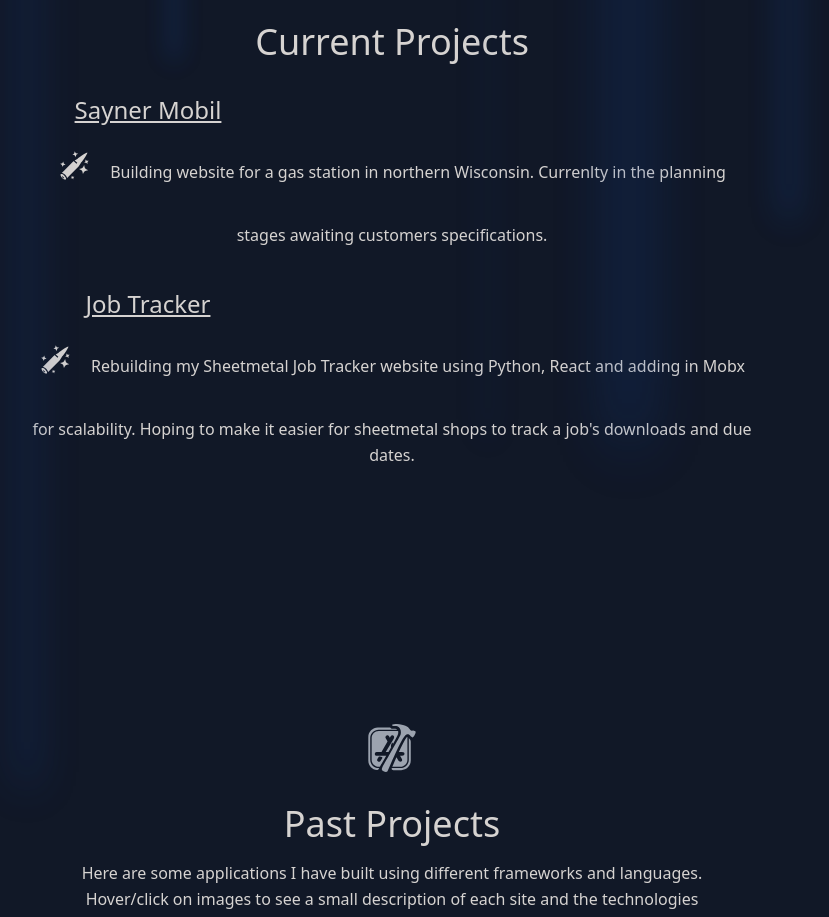
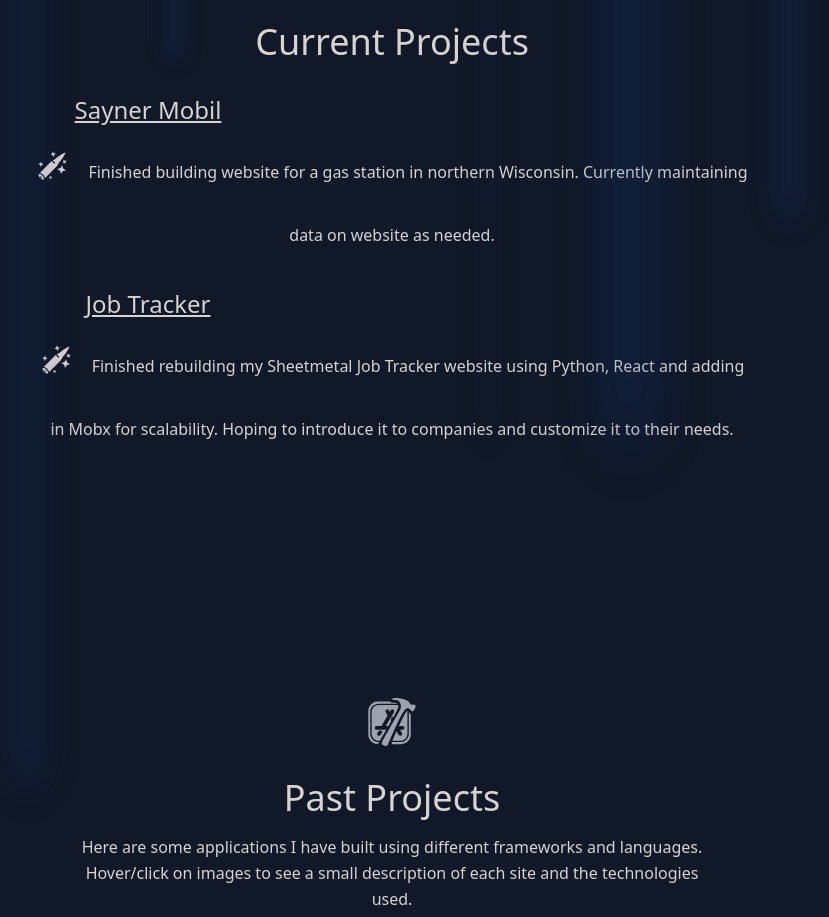
Before and after one commit to J-Gulledge19/Portfolio, a React (Create React App) app: page / in a window 1280 px wide. Shown: the part 820-1737 px from the top of the page, without its empty margins (248-1077 px from the left). Built offline with nearby package versions, Linux system fonts and the light colour scheme.

Commit message:
Updated bullet points on current work

```diff
--- a/src/components/Currentwork.js
+++ b/src/components/Currentwork.js
@@ -13,11 +13,11 @@ export default function CurrentWork() {
           </h1>
             <h1 className="grid grid-cols-2 gap-4 place-content-start h-8 sm:text-2xl text-2xl font-medium title-font mt-4 text-stone-300 text-decoration-line: underline">Sayner Mobil</h1>
           <p className="lg:w-3/4 mx-auto leading-relaxed text-base text-stone-300">
-            <GiSilverBullet className="w-8 h-20 inline-block mb-4 mr-5"/>Building website for a gas station in northern Wisconsin. Currenlty in the planning stages awaiting customers specifications.</p>
+            <GiSilverBullet className="w-8 h-20 inline-block mb-4 mr-5"/>Finished building website for a gas station in northern Wisconsin. Currently maintaining data on website as needed.</p>
             <br></br>
             <h1 className="grid grid-cols-2 gap-4 place-content-start h-8 sm:text-2xl text-2xl font-medium title-font mt-4 text-stone-300 text-decoration-line: underline">Job Tracker</h1>
             <p className="lg:w-3/4 mx-auto leading-relaxed text-base text-stone-300">
-            <GiSilverBullet className="w-8 h-20 inline-block mb-4 mr-5"/>Rebuilding my Sheetmetal Job Tracker website using Python, React and adding in Mobx for scalability. Hoping to make it easier for sheetmetal shops to track a job's downloads and due dates.
+            <GiSilverBullet className="w-8 h-20 inline-block mb-4 mr-5"/>Finished rebuilding my Sheetmetal Job Tracker website using Python, React and adding in Mobx for scalability. Hoping to introduce it to companies and customize it to their needs.
           </p>
         </div>
       </div>
```
